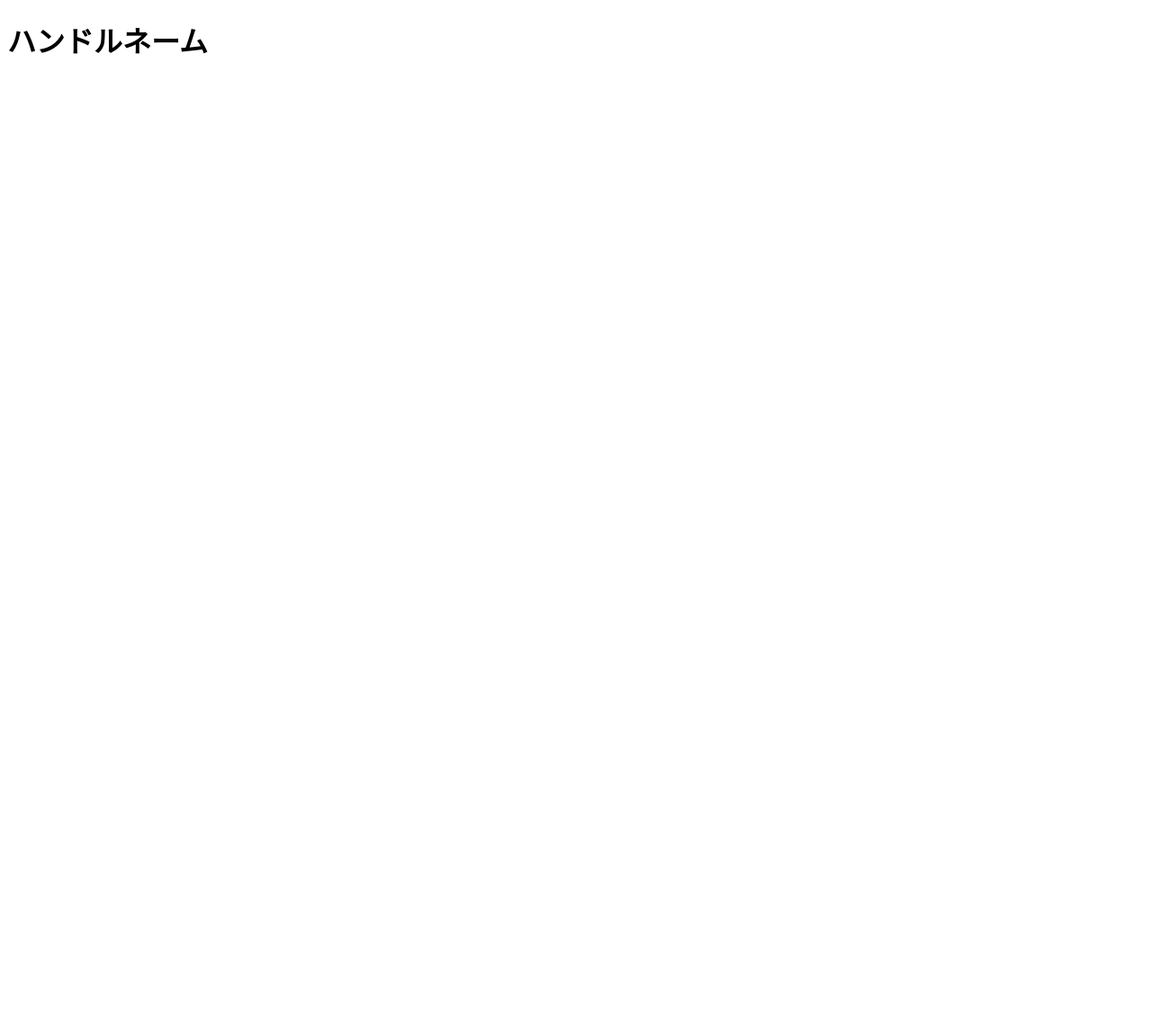
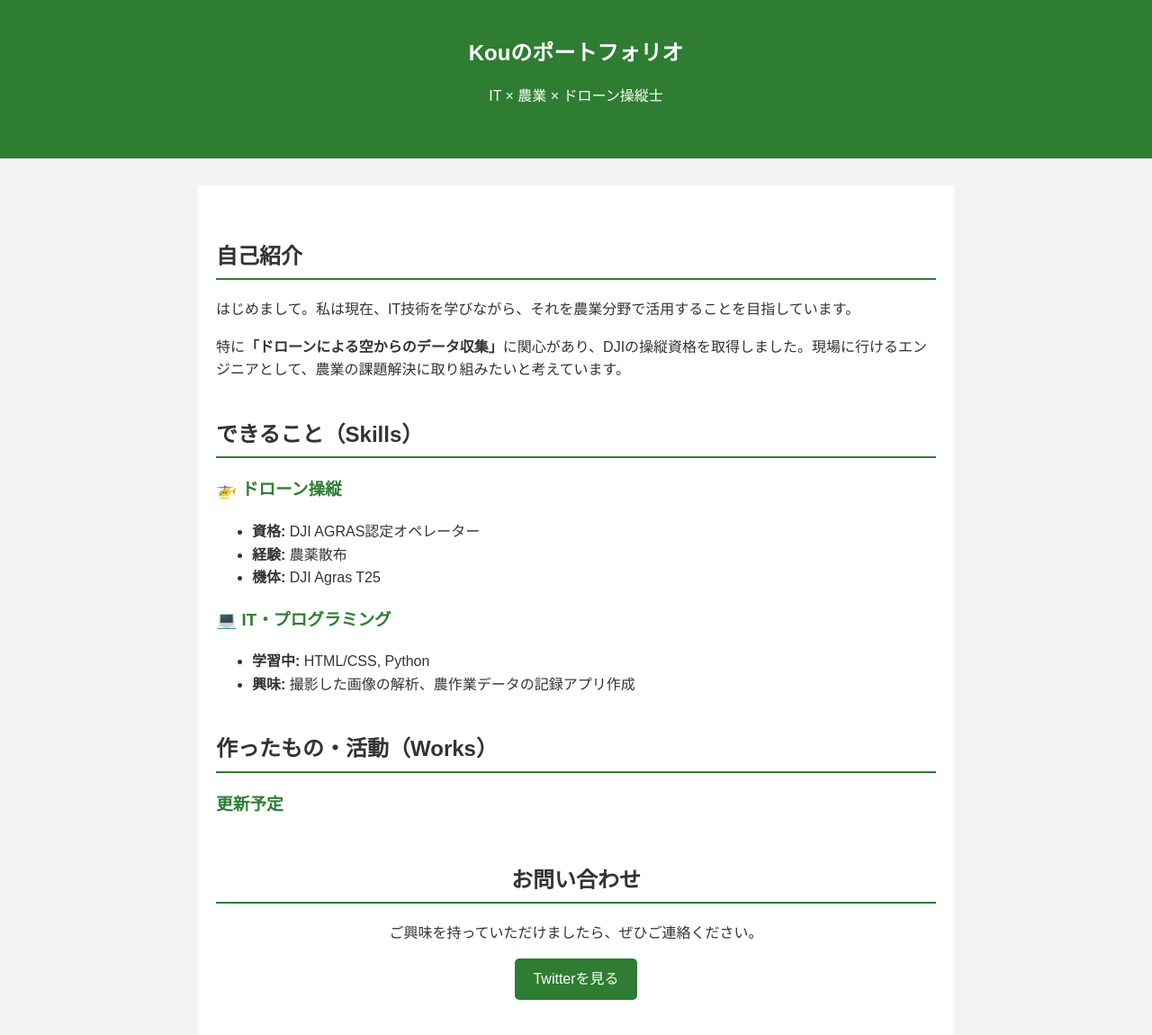
Before and after one commit to kou-lab54/kou-lab54, a plain HTML site: page index.html in a window 1280 px wide. Shown: the whole page at 90% size. Before the commit the page ends 800 px from the top, so only its background shows below. Drawn offline with Linux system fonts and the light colour scheme.

Commit message:
Update index.html

```diff
--- a/index.html
+++ b/index.html
@@ -1,11 +1,100 @@
 <!DOCTYPE html>
 <html lang="ja">
-  <head>
-    <meta charset="utf-8">
-    <meta name="viewport" content="width=device-width, initial-scale=1">
-    <title>ハンドルネームのポートフォリオ</title>
-  </head>
-  <body>
-    <h1>ハンドルネーム</h1>
-  </body>
+<head>
+    <meta charset="UTF-8">
+    <title>私のポートフォリオ</title>
+    <style>
+        body {
+            font-family: sans-serif;
+            margin: 0;
+            background-color: #f4f4f4;
+            color: #333;
+            line-height: 1.6;
+        }
+
+        .container {
+            width: 90%;
+            max-width: 800px;
+            margin: 0 auto;
+            background-color: white;
+            padding: 20px;
+        }
+
+        header {
+            background-color: #2E7D32;
+            color: white;
+            text-align: center;
+            padding: 40px 20px;
+            margin-bottom: 30px;
+        }
+
+        h1 { margin: 0; font-size: 24px; }
+        h2 { border-bottom: 2px solid #2E7D32; padding-bottom: 5px; margin-top: 40px; }
+        h3 { color: #2E7D32; }
+
+        img {
+            max-width: 100%;
+            height: auto;
+            border: 1px solid #ccc;
+        }
+
+        .btn {
+            display: inline-block;
+            background-color: #2E7D32;
+            color: white;
+            padding: 10px 20px;
+            text-decoration: none;
+            border-radius: 5px;
+        }
+    </style>
+</head>
+<body>
+
+    <header>
+        <h1>Kouのポートフォリオ</h1>
+        <p>IT × 農業 × ドローン操縦士</p>
+    </header>
+
+    <div class="container">
+
+        <section>
+            <h2>自己紹介</h2>
+            <p>はじめまして。私は現在、IT技術を学びながら、それを農業分野で活用することを目指しています。</p>
+            <p>特に<strong>「ドローンによる空からのデータ収集」</strong>に関心があり、DJIの操縦資格を取得しました。現場に行けるエンジニアとして、農業の課題解決に取り組みたいと考えています。</p>
+        </section>
+
+        <section>
+            <h2>できること（Skills）</h2>
+
+            <h3>🚁 ドローン操縦</h3>
+            <ul>
+                <li><strong>資格:</strong> DJI AGRAS認定オペレーター</li>
+                <li><strong>経験:</strong> 農薬散布</li>
+                <li><strong>機体:</strong> DJI Agras T25</li>
+            </ul>
+
+            <h3>💻 IT・プログラミング</h3>
+            <ul>
+                <li><strong>学習中:</strong> HTML/CSS, Python</li>
+                <li><strong>興味:</strong> 撮影した画像の解析、農作業データの記録アプリ作成</li>
+            </ul>
+        </section>
+
+        <section>
+            <h2>作ったもの・活動（Works）</h2>
+
+            <div>
+                <h3>更新予定</h3>
+            </div>
+        </section>
+
+        <section style="text-align: center; margin: 50px 0;">
+            <h2>お問い合わせ</h2>
+            <p>ご興味を持っていただけましたら、ぜひご連絡ください。</p>
+            <a href="https://x.com/kou06_zen" class="btn">Twitterを見る</a>
+        </section>
+
+    </div>
+
+</body>
 </html>
```
